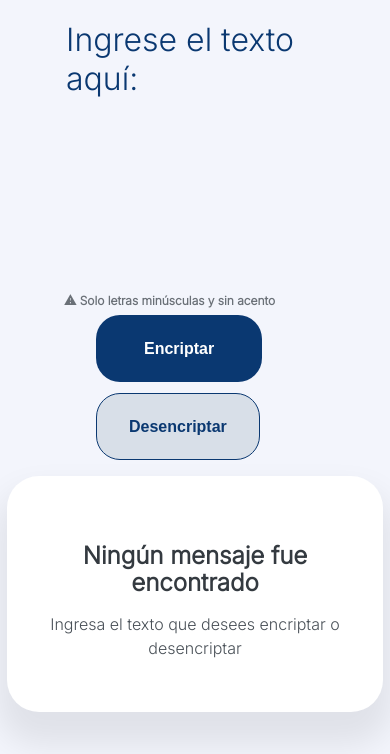
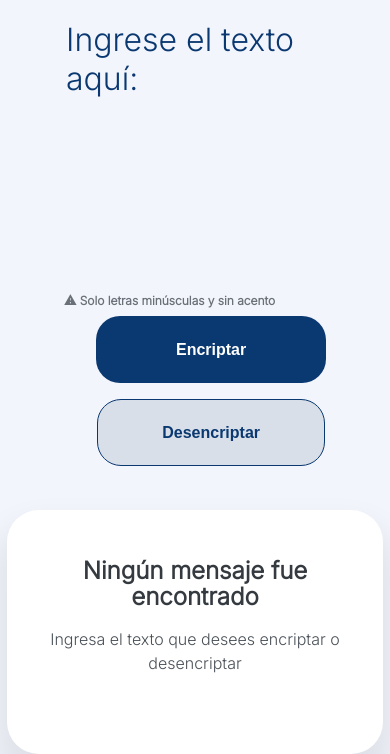
Before and after one commit to Jevs9/Encriptador, a plain HTML site: page index.html in a window 390 px wide. Shown: the part 103-857 px from the top of the page. Drawn offline with Linux system fonts and the light colour scheme.

Commit message:
Mejoras responsive

```diff
--- a/style.css
+++ b/style.css
@@ -53,12 +53,13 @@ textarea:focus {
 }
 
 .botones{
-    display: inline-flex;
-    justify-content: space-around;
+    display: flex;
+    flex-wrap: wrap;
+    justify-content: center;
 }
 
 .boton_encriptar{
-    width: 20rem;
+    width: auto;
     height: 4.2rem;
     background: #0A3871;
     border-radius: 24px;
@@ -71,7 +72,8 @@ textarea:focus {
     justify-content: center;
     transition: 0.5s all;
     cursor: pointer;
-    margin: 0 2rem 0 0;
+    margin: 0 2rem 1rem 2rem;
+    padding: 0 5rem;
 }
 
 .boton_encriptar:hover{
@@ -90,7 +92,7 @@ textarea:focus {
 }
 
 .boton_desencriptar{
-    width: 20rem;
+    width: auto;
     height: 4.2rem;
     background: #D8DFE8;
     border: 1px solid #0A3871;
@@ -103,7 +105,8 @@ textarea:focus {
     justify-content: center;
     transition: 0.5s all;
     cursor: pointer;
-
+    margin: 0 2rem 0 2rem;
+    padding: 0 4rem;
 }
 
 .boton_desencriptar:hover{
@@ -232,7 +235,7 @@ footer{
     margin: 0 0 0 1rem;
 }
 
-@media (max-width: 1090px) {
+@media (max-width: 940px) {
 
     main{
         display: block;
@@ -250,24 +253,6 @@ footer{
         width: auto;
     }
 
-    .botones{
-        width: auto;
-        display: inline-block;
-        margin: auto;
-        justify-content: center;
-    }
-    .boton_encriptar{
-        margin: 0 2rem 4% 2rem ;
-        width: auto;
-        padding: 0 3rem;
-    }
-
-    .boton_desencriptar{
-        margin: 0 0 0 2rem;
-        width: auto;
-        padding: 0 2rem;
-    }
-
     .advertencia{
         display: inline-block;
         margin: auto;
@@ -275,38 +260,31 @@ footer{
     }
 
     .usuarioOutput{
+        display: flex;
+        justify-content: center;
         width: 100%;
         height: 300px;
-
-
     }
 
     .txtarea-output{
         width: 80%;
         height: 60%;
-        margin: 1rem 4rem 3rem 4rem ;
-
-
     }
 
     .noEncontrado{
-        width: 100%;
-        margin: 1rem 4rem 2rem 4rem;
-
+        width: auto;
     }
 
     #msjNoEncontrado{
         width: 80%;
-
     }
 
     #msjBienvenida{
-
         width: 80%;
     }
 
     .img-encriptar{
-    display: none;
+        display: none;
     }
 
     footer{
```
